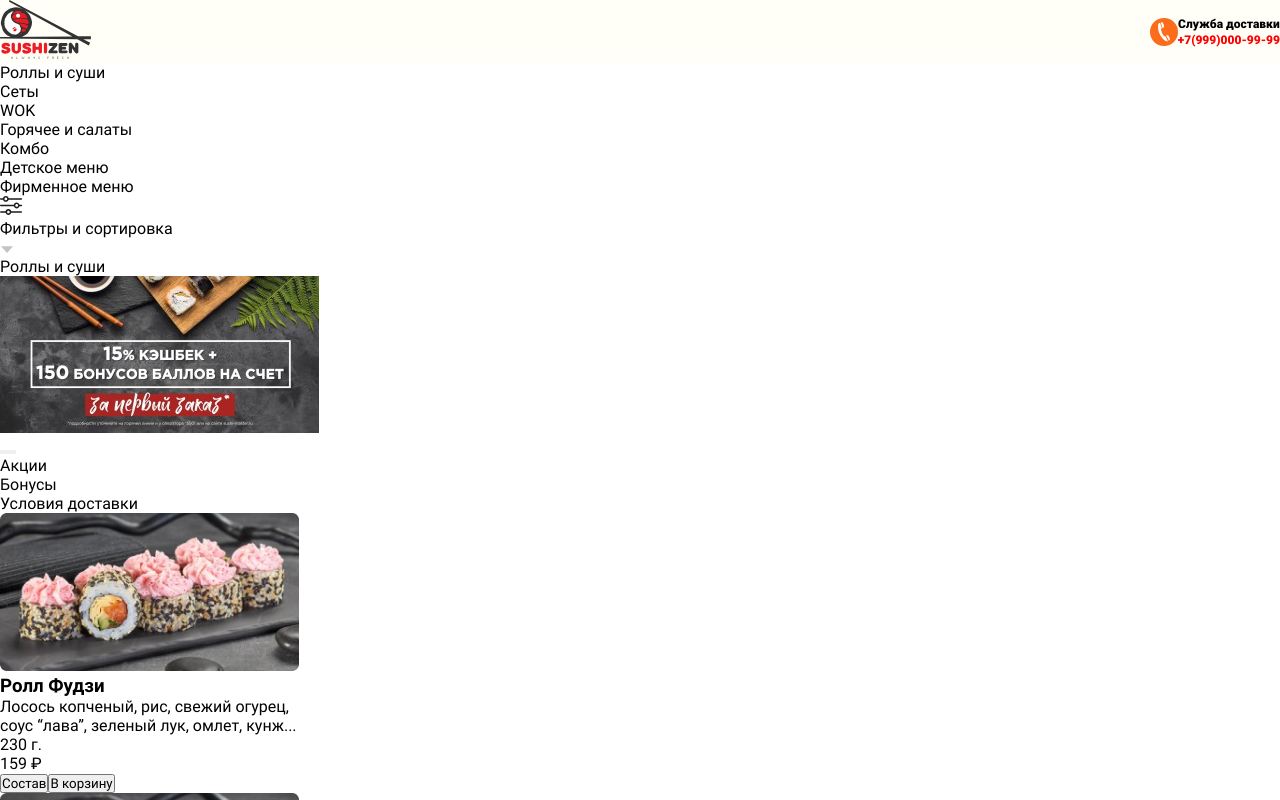
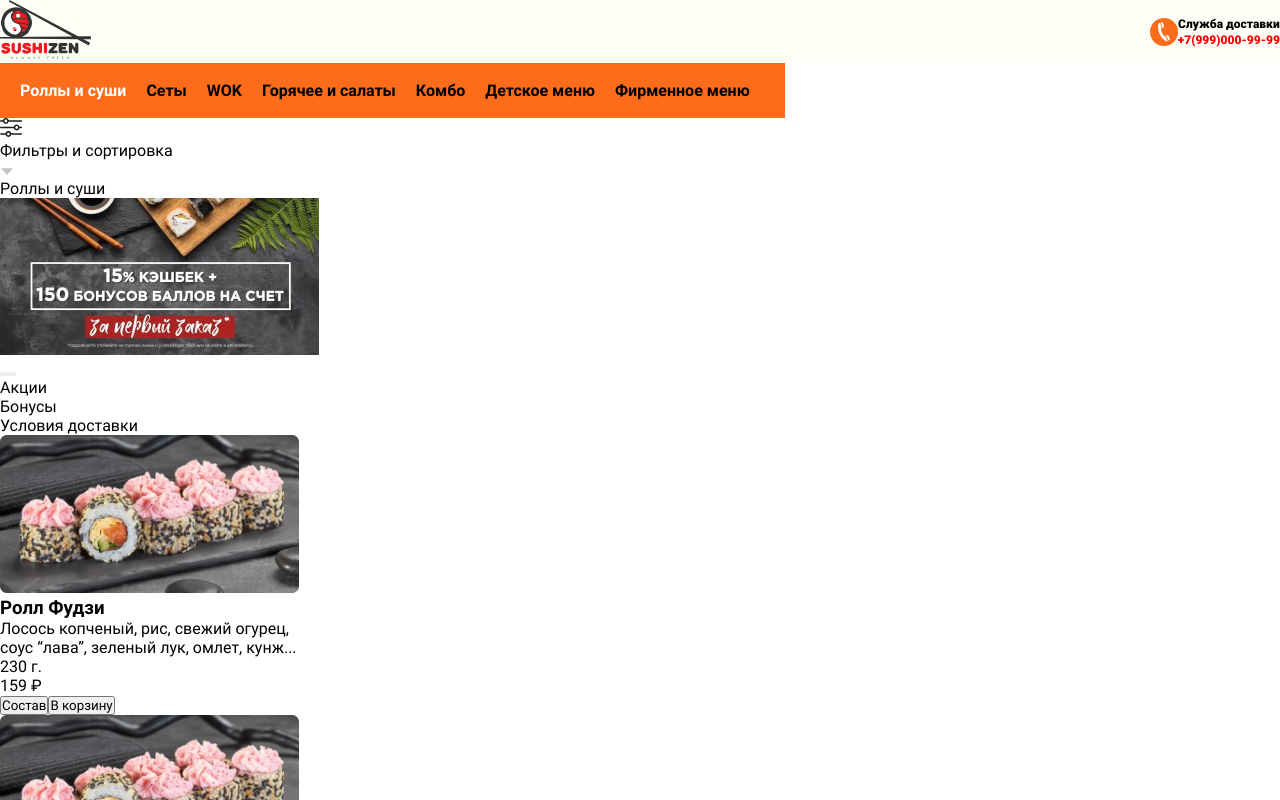
Before and after one commit to vv-tomilin/react_sushi, a React (Create React App) app: page / in a window 1280 px wide. Shown: the top 800 px of the page. Built offline with nearby package versions, Linux system fonts and the light colour scheme.

Commit message:
Commit 7 (стилизовал панель выбора категории)

```diff
--- a/src/components/Categories.jsx
+++ b/src/components/Categories.jsx
@@ -2,16 +2,19 @@ import React from 'react';
 
 function Categories() {
   return (
-    <section>
+    <section className='categories'>
       <h2 className='visually-hidden'>Фильтр категорий</h2>
-      <ul>
-        <li>Роллы и суши</li>
-        <li>Сеты</li>
-        <li>WOK</li>
-        <li>Горячее и салаты</li>
-        <li>Комбо</li>
-        <li>Детское меню</li>
-        <li>Фирменное меню</li>
+      <ul className='categories__list'>
+        <li
+          className='categories__list-item categories__list-item_active'>
+            Роллы и суши
+        </li>
+        <li className='categories__list-item'>Сеты</li>
+        <li className='categories__list-item'>WOK</li>
+        <li className='categories__list-item'>Горячее и салаты</li>
+        <li className='categories__list-item'>Комбо</li>
+        <li className='categories__list-item'>Детское меню</li>
+        <li className='categories__list-item'>Фирменное меню</li>
       </ul>
     </section>
   );
--- /dev/null
+++ b/src/scss/components_styles/_categories.scss
@@ -0,0 +1,39 @@
+@import '../variables';
+
+.categories {
+
+    @media (max-width: $tablet-width) {
+        overflow-x: scroll;
+        overflow-y: hidden;
+
+        &::-webkit-scrollbar {
+            width: 0;
+    }
+    }
+
+    &__list {
+        display: flex;
+        flex-wrap: nowrap;
+        justify-content: flex-start;
+
+        padding-top: 18px;
+        padding-bottom: 18px;
+        width: max-content;
+
+        background-color: $additional_color_bg_font;
+    }
+
+    &__list-item {
+        margin-left: 20px;
+
+        font-weight: 700;
+
+        &:last-child {
+            margin-right: 35px;
+        }
+
+        &_active {
+            color: white;
+        }
+    }
+}
--- a/src/scss/components_styles/_main.scss
+++ b/src/scss/components_styles/_main.scss
@@ -1 +1,2 @@
 @import './header';
+@import './_categories';
```
Also changed, not shown: 1 other file (tests, documents, lock files or other folders).
